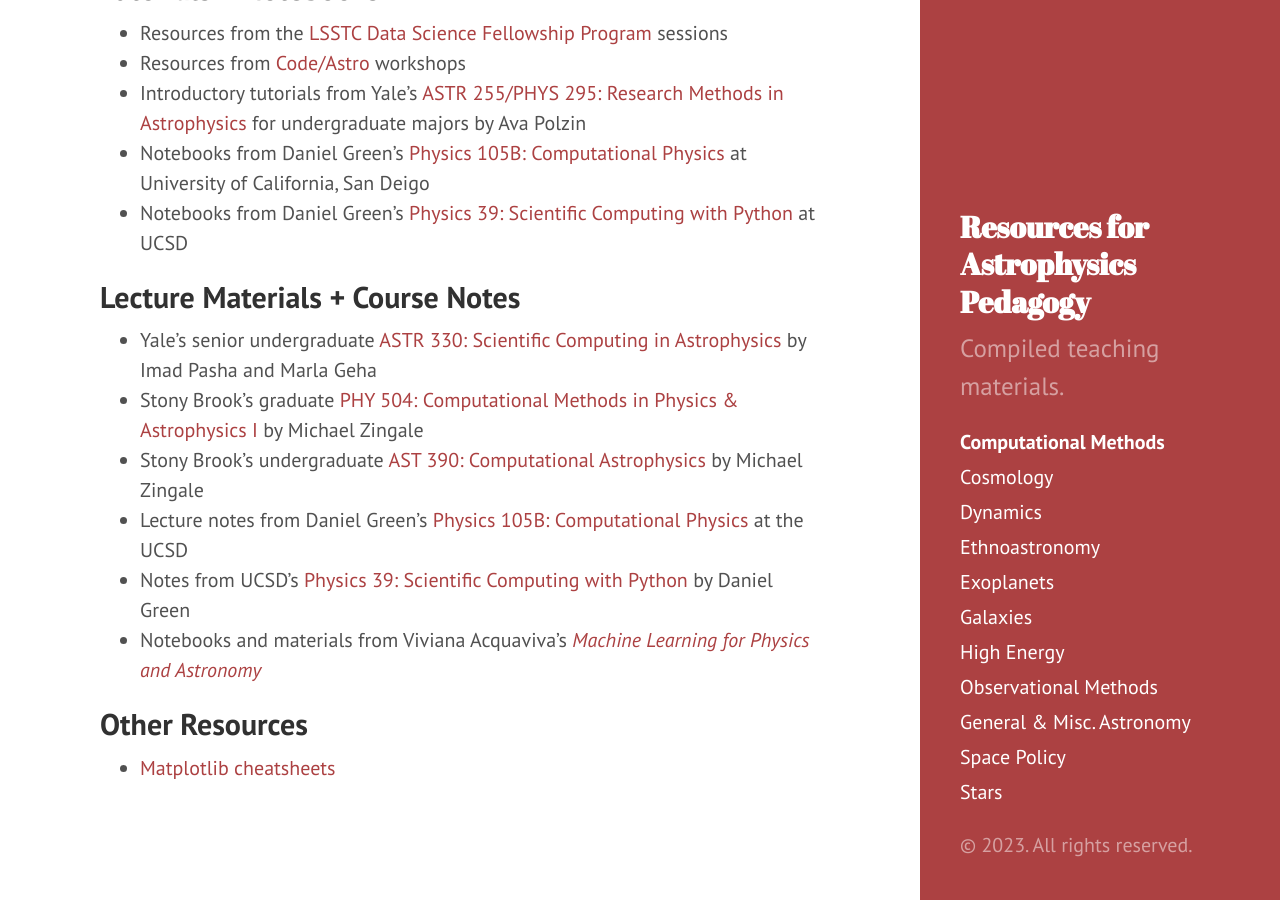
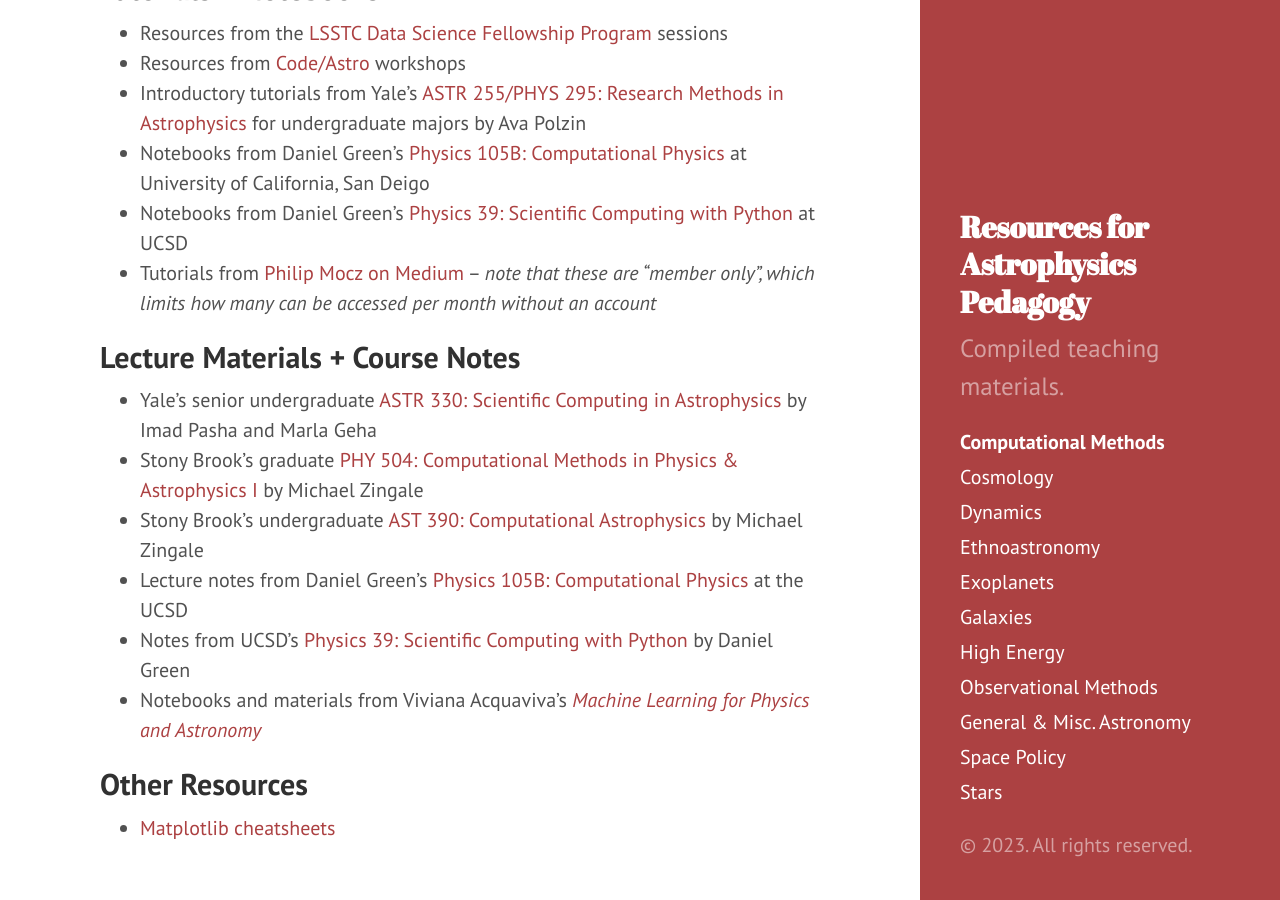
Before and after one commit to astroteaching/astroteaching.github.io, a Jekyll site: the page built from computational.md, in a window 1280 px wide and 900 px high, scrolled down 505 px. Built offline with Jekyll 4.4.1, drawn with Linux system fonts in a browser that asks for light colours.

Commit message:
add computational resources

```diff
--- a/computational.md
+++ b/computational.md
@@ -19,6 +19,7 @@ Computational methods, astrostatistics, machine learning, visualization, and gen
 - Introductory tutorials from Yale's [ASTR 255/PHYS 295: Research Methods in Astrophysics](https://github.com/avapolzin/ASTR255_Fall2021) for undergraduate majors by Ava Polzin
 - Notebooks from Daniel Green's [Physics 105B: Computational Physics](https://github.com/drgreen/Phys_105B) at University of California, San Deigo
 - Notebooks from Daniel Green's [Physics 39: Scientific Computing with Python](https://github.com/drgreen/Physics_39) at UCSD
+- Tutorials from [Philip Mocz on Medium](https://philip-mocz.medium.com) -- *note that these are "member only", which limits how many can be accessed per month without an account*
 
 
 ## Lecture Materials + Course Notes
```
